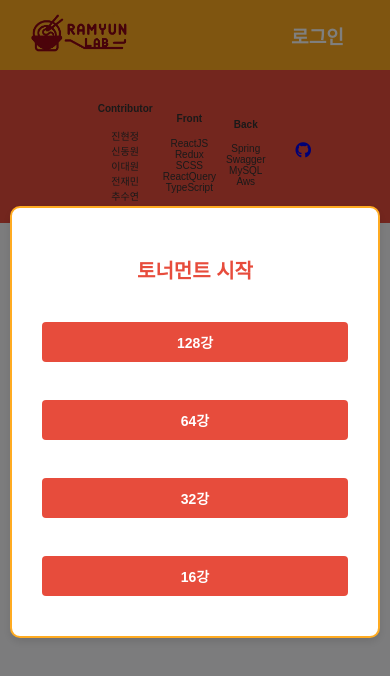
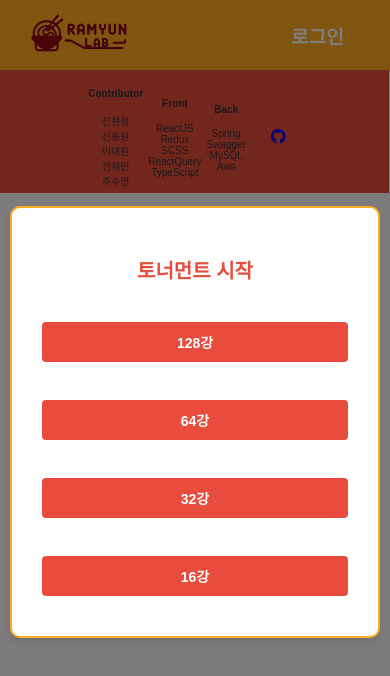
Before and after one commit to RamyunLab/ramyunlab-fe, a React (Create React App) app: page /tournament in a window 390 px wide. Shown: the top 676 px of the page. Built offline with nearby package versions, Linux system fonts and the light colour scheme; no server answers; a web font is replaced by a local one.

Commit message:
design: [FE] 토너먼트 매치 반응형 디자인 개선

```diff
--- a/src/page/Tournament.scss
+++ b/src/page/Tournament.scss
@@ -164,3 +164,91 @@ body {
         background-color: #fcc900;
     }
 }
+
+/* 반응형 디자인 */
+@media (max-width: 1200px) {
+    .ramen-option img {
+        width: 250px;
+        height: 250px;
+    }
+}
+
+@media (max-width: 992px) {
+    .ramen-option img {
+        width: 200px;
+        height: 200px;
+    }
+}
+
+@media (max-width: 768px) {
+    .ramen-option img {
+        width: 150px;
+        height: 150px;
+    }
+
+    .footer-container {
+        padding: 10px;
+    }
+
+    .stack-section {
+        font-size: 12px;
+        div:not(:last-child) {
+            margin-right: 10px;
+        }
+    }
+
+    .github-icon {
+        font-size: 2em;
+    }
+}
+
+@media (max-width: 576px) {
+    .matchup {
+        flex-direction: column;
+    }
+
+    .ramen-option {
+        margin: 20px 0;
+        z-index: 2;
+    }
+
+    .ramen-option img {
+        width: 100px;
+        height: 100px;
+    }
+
+    .vs {
+        position: static;
+        transform: none;
+        margin: 10px 0;
+        font-size: 24px;
+        z-index: 1;
+    }
+
+    .matchup:before {
+        content: "";
+        position: absolute;
+        top: 50%;
+        left: 0;
+        transform: translateY(-50%);
+        height: 2px;
+        width: 100%;
+        background-color: #e74c3c;
+        z-index: 0;
+    }
+
+    .footer-container {
+        padding: 5px;
+    }
+
+    .stack-section {
+        font-size: 10px;
+        div:not(:last-child) {
+            margin-right: 5px;
+        }
+    }
+
+    .github-icon {
+        font-size: 1.5em;
+    }
+}
```
